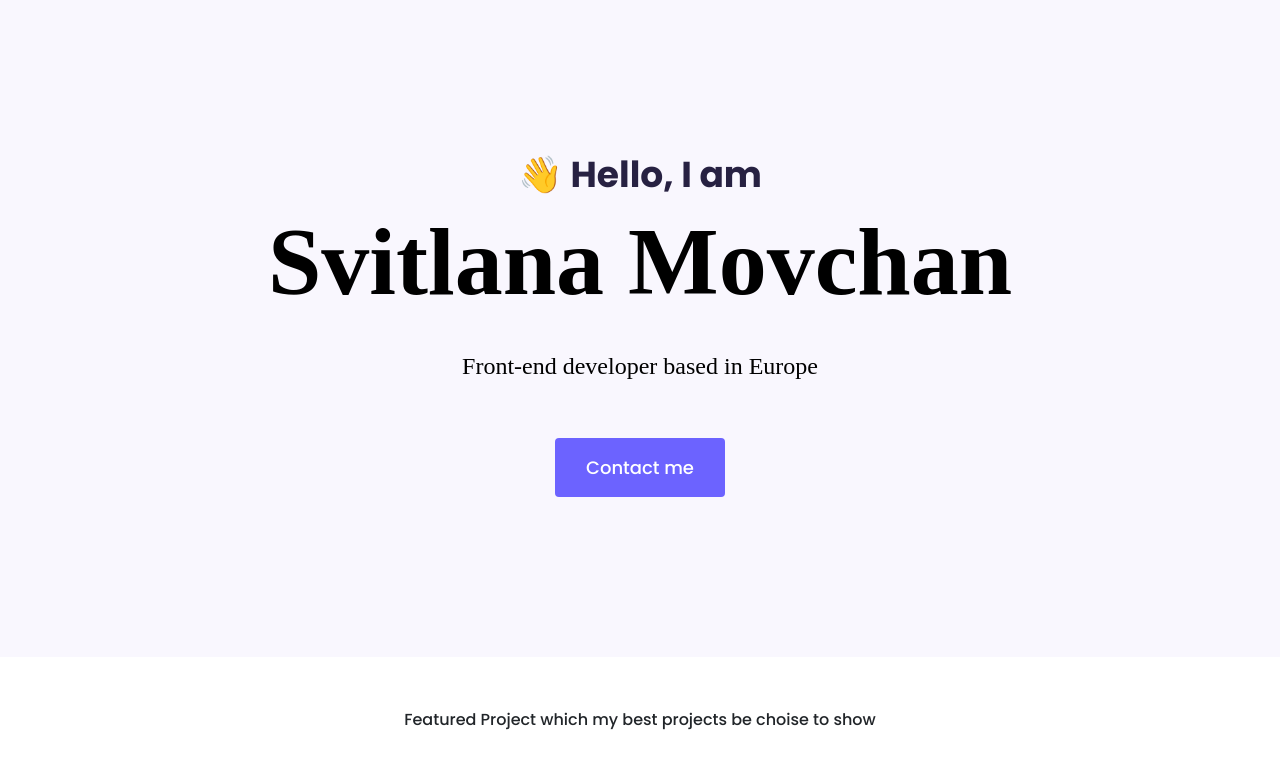
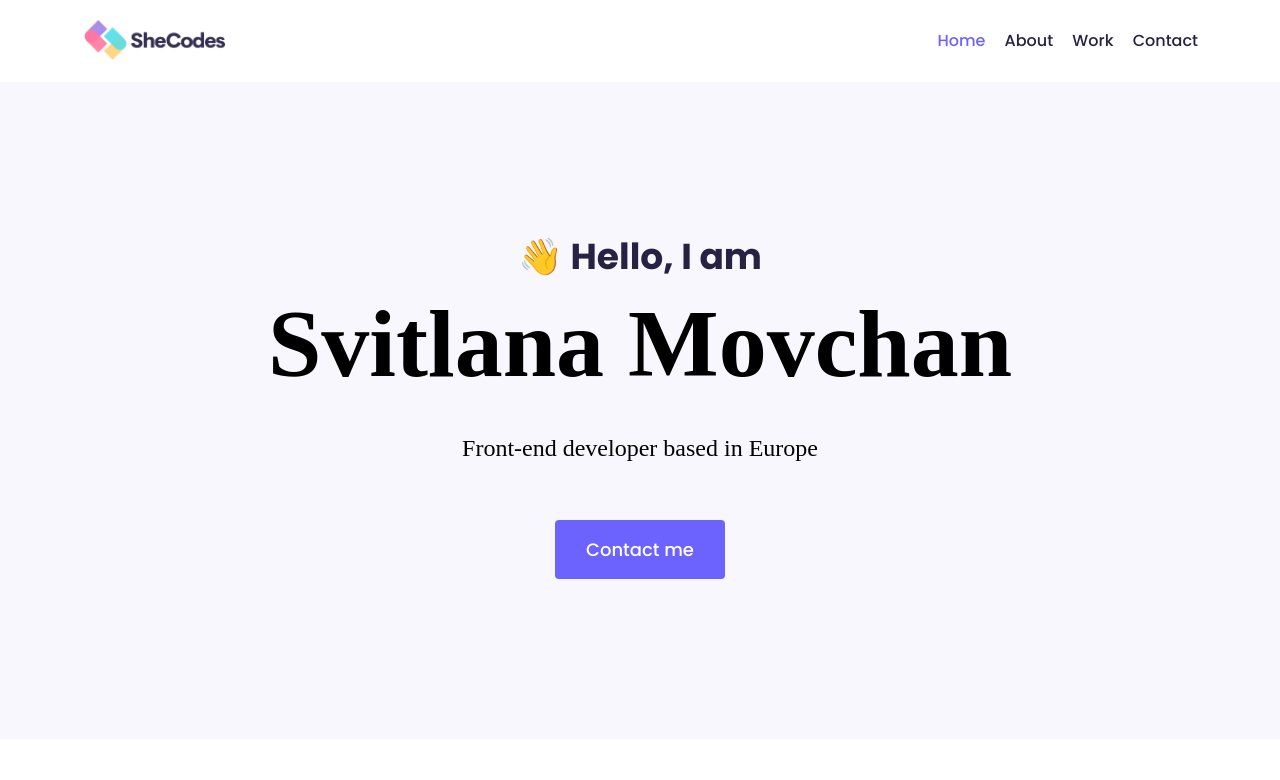
Before and after one commit to sveta-maker/responsive-homework4, a plain HTML site: page index.html in a window 1280 px wide. Shown: the top 780 px of the page. Drawn offline with nearby package versions, Linux system fonts and the light colour scheme.

Commit message:
added and styled menu to the home page

```diff
--- a/index.html
+++ b/index.html
@@ -18,6 +18,30 @@
 <script src="https://kit.fontawesome.com/b138a9d727.js" crossorigin="anonymous"></script>
 </head>
 <body>
+
+        <div class="container">
+        <nav class="d-flex justify-content-between">
+        <a href="/">
+        <img src="images/logo.png" alt="" class="logo d-none d-md-block"/>
+        <img src="images/logo-small.jpg" alt="" class="logo d-block d-md-none"/>
+        </a>
+        <ul>
+        <li class="active">
+        <a href="/" >Home</a>
+        </li>
+        <li>
+        <a href="/about.html">About</a>
+        </li>
+        <li>
+            <a href="/work.html">Work</a>
+        </li>
+        <li>
+        <a href="/contact.html">Contact</a>
+        </li>
+        </ul>
+        </nav>
+        </div>
+
  <div class="hero">
     <p>👋 Hello, I am </p>
     <h1>Svitlana Movchan</h1>
--- a/styles/style.css
+++ b/styles/style.css
@@ -108,6 +108,36 @@ color: #272142;
     padding: 120px 60 px;
 }
 
+.logo{
+    max-height: 40px;
+}
+
+nav li{
+    display: inline;
+    list-style: none;
+    line-height: 42px;
+    margin-left: 15px;
+}
+
+nav ul{
+    margin: 0;
+    padding: 0;
+}
+
+nav{
+    padding: 20px 0;
+}
+
+nav a{
+    text-decoration: none;
+    color: #272142;
+    transition: all 100ms ease-in-out;
+}
+
+nav a:hover, nav li.active a{
+    color: var(--branding-color);
+}
+
 @media (max-width: 960px){
     .project-description{
         padding: 0;
@@ -127,4 +157,7 @@ color: #272142;
         text-align: center;
         padding: 0;
     }
+    nav a{
+        font-size: 14px;
+    }
 }
```
Also changed, not shown: images/logo-small.jpg (added), images/logo.png (added).
